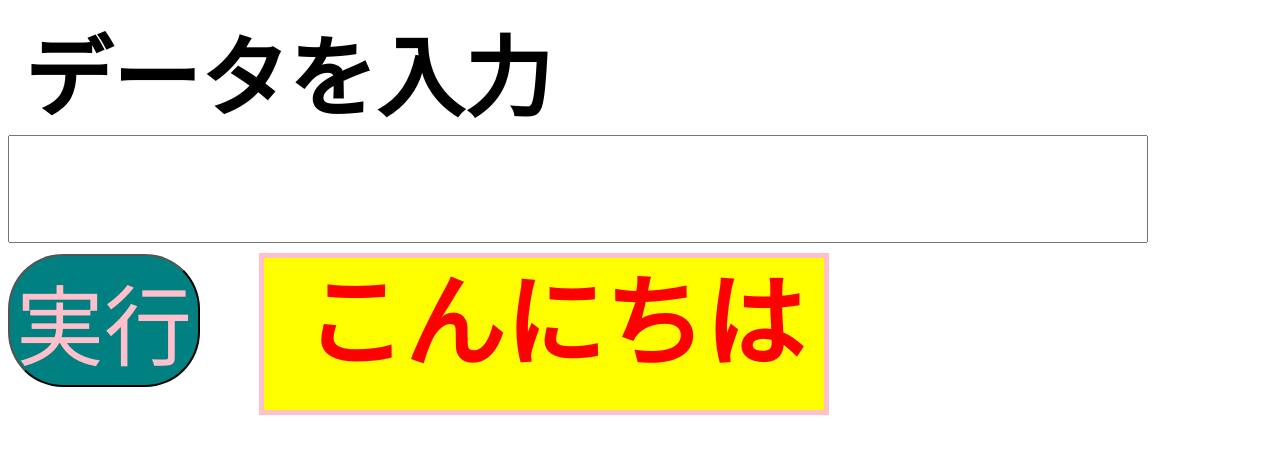
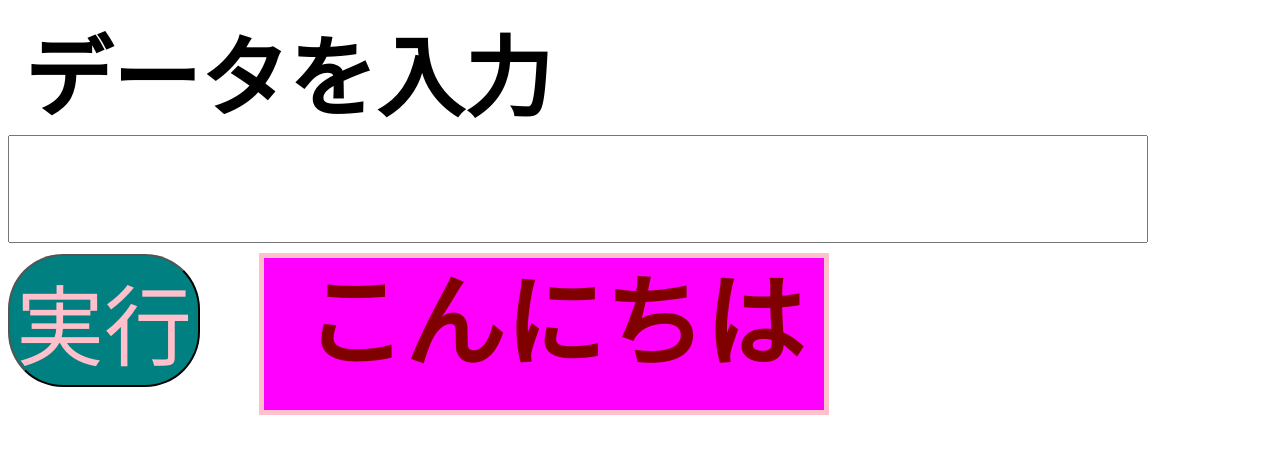
Before and after one commit to ram-ram-hana/kadai1127, a plain HTML site: page index.html in a window 1280 px wide. Drawn offline with Linux system fonts and the light colour scheme.

Commit message:
課題を追加

```diff
--- a/index.html
+++ b/index.html
@@ -15,8 +15,8 @@
              }
 
              span {
-               color: red;
-               background: yellow;
+               color: MAROON;
+               background: FUCHSIA;
                font-size: 100px;
                font-weight: bold;
                font-family: sans-serif;
```
